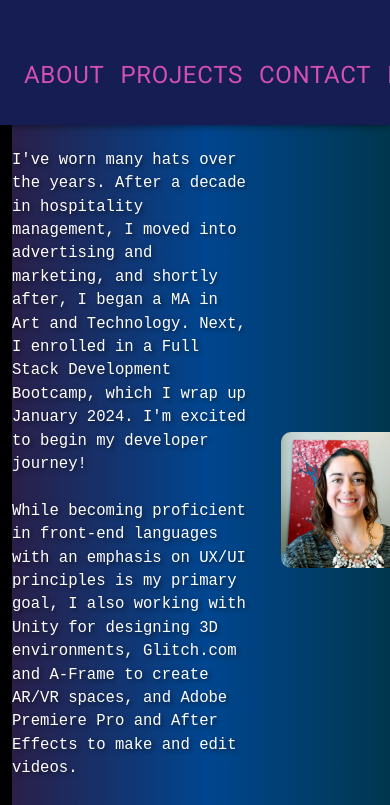
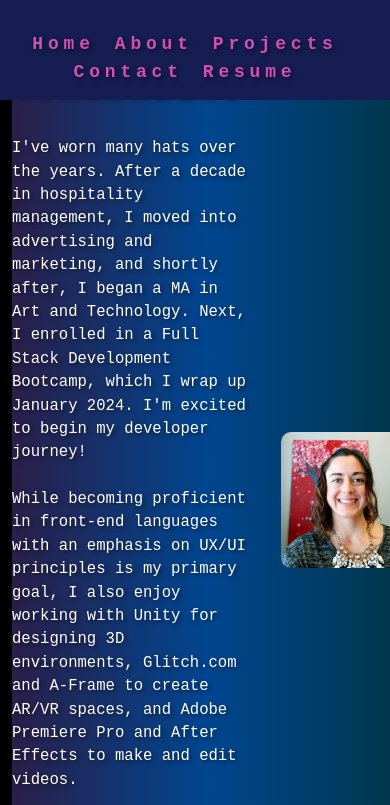
Before and after one commit to tugwellchristi/Portfolio-2.0, a React (Vite) app: page /About in a window 390 px wide. Shown: the top 805 px of the page. Built offline with nearby package versions, Linux system fonts and the light colour scheme.

Commit message:
fixed appbar responsiveness

```diff
--- a/src/components/AppBar.jsx
+++ b/src/components/AppBar.jsx
@@ -1,63 +1,28 @@
-import * as React from 'react';
-import AppBar from '@mui/material/AppBar';
-import Box from '@mui/material/Box';
-import Toolbar from '@mui/material/Toolbar';
-import Typography from '@mui/material/Typography';
-import Menu from '@mui/material/Menu';
-import Container from '@mui/material/Container';
-import MenuItem from '@mui/material/MenuItem';
 import { Link, useLocation } from 'react-router-dom';
-import Button from '@mui/material/Button';
-
-
-const pages = [
-  { name: 'About', path: '/about' },
-  { name: 'Projects', path: '/projects' },
-  { name: 'Contact', path: '/contact' },
-  { name: 'Resume', path: '/resume' },
-];
 
 function ResponsiveAppBar() {
   const hoverColor = '#FFFFFF';
   const textColor = '#D24FB3ff';
-  const [anchorElNav, setAnchorElNav] = React.useState(null);
-  const location = useLocation();
-
-  const handleOpenNavMenu = (event) => {
-    setAnchorElNav(event.currentTarget);
-  };
-
-  const handleCloseNavMenu = () => {
-    setAnchorElNav(null);
-  };
+  const currentPage = useLocation().pathname;
 
   return (
-    <AppBar
-      className="appbar"
-      sx={{
-        height: '125px',
-        width: '100%',
-        top: 0,
-        position: 'fixed',
+    <header
+      className="fixed w-full top-0 z-10"
+      style={{
         backgroundColor: '#151D52ff',
+        height: '100px',
         color: 'white',
-        display: 'flex',
-        flexDirection: 'column',
-        justifyContent: 'center',
-        alignItems: 'center',
+        paddingTop: '10px'
       }}
     >
-      <Container maxWidth="xl" sx={{ maxWidth: '100%' }}>
-        <Toolbar disableGutters>
-          <Typography
-            variant="h6"
-            noWrap
-            sx={{
-              flexGrow: 1,
-              textAlign: 'center',
+      <div className="container mx-auto md:flex md:items-center md:justify-between sm:flex sm:items-center sm:justify-between">
+        <div className="md:w-full sm:w-full text-center">
+          <nav className="md:mr-auto md:ml-4 md:py-1 md:pl-4 sm:mr-auto sm:ml-4 sm:py-1 sm:pl-4 flex flex-wrap items-center justify-center text-base"
+            style={{
               fontFamily: 'monospace',
               fontWeight: 700,
               letterSpacing: '.3rem',
+              backgroundColor: '#151D52ff',
               color: location.pathname === '/' ? hoverColor : textColor,
               textDecoration: 'none',
               fontSize: '2rem',
@@ -66,70 +31,70 @@ function ResponsiveAppBar() {
             }}
           >
             {/* Link for Home */}
-            <Link to="/" style={{ color: 'white', textDecoration: 'none' }}>
+            <Link
+              to="/"
+              className="hidden lg:block mr-5 "
+              style={{ color: 'white', textDecoration: 'none' }}
+            >
               CHRISTI TUGWELL
             </Link>
-          </Typography>
-
-          <Menu
-            id="menu-appbar"
-            anchorEl={anchorElNav}
-            anchorOrigin={{
-              vertical: 'bottom',
-              horizontal: 'left',
-            }}
-            keepMounted
-            transformOrigin={{
-              vertical: 'top',
-              horizontal: 'left',
-            }}
-            open={Boolean(anchorElNav)}
-            onClose={handleCloseNavMenu}
-            sx={{
-              display: { xs: 'block', md: 'none' },
-              '& .MuiMenuItem-root': {
-                margin: '8px 0',
-                padding: '16px',
-                fontSize: '1.5rem',
-              },
+            {/* Home Link for smaller screens */}
+            <Link
+              to="/"
+              className="mr-5 sm:block md:block lg:hidden text-lg"
+              style={{
+                color: currentPage === '/' ? hoverColor : textColor,
+                textDecoration: 'none',
               }}
             >
-            {/* Use Link for each menu item */}
-            {pages.map((page) => (
-              <MenuItem key={page.name} onClick={handleCloseNavMenu}>
+              Home
+            </Link>
+
+            {/* Menu Bar Items */}
             <Link
-                  to={page.path}
-                  style={{ color: location.pathname === page.path ? hoverColor : '#FA6A0Aff', textDecoration: 'none' }}
+              to="/about"
+              className="mr-5 text-lg"
+              style={{
+                color: currentPage === '/about' ? hoverColor : textColor,
+                textDecoration: 'none',
+              }}
             >
-                  <Typography textAlign="center">{page.name}</Typography>
+              About
             </Link>
-              </MenuItem>
-            ))}
-          </Menu>
-
-          <Box sx={{ flexGrow: 1, display: 'flex', justifyContent: 'center' }}>
-            {/* Use Link for each button */}
-            {pages.map((page) => (
-              <Button
-                key={page.name}
-                onClick={handleCloseNavMenu}
-                sx={{
-                  my: 2,
-                  color: location.pathname === page.path ? hoverColor : textColor,
-                  fontSize: '1.5rem',
-                  marginTop: '40px'
+            <Link
+              to="/projects"
+              className="mr-5 text-lg"
+              style={{
+                color: currentPage === '/projects' ? hoverColor : textColor,
+                textDecoration: 'none',
               }}
-                component={Link}
-                to={page.path}
             >
-                {page.name}
-              </Button>
-            ))}
-
-          </Box>
-        </Toolbar>
-      </Container>
-    </AppBar >
+              Projects
+            </Link>
+            <Link
+              to="/contact"
+              className="mr-5 hover:text-white text-lg"
+              style={{
+                color: currentPage === '/contact' ? hoverColor : textColor,
+                textDecoration: 'none',
+              }}
+            >
+              Contact
+            </Link>
+            <Link
+              to="/resume"
+              className="mr-5 hover:text-white text-lg"
+              style={{
+                color: currentPage === '/resume' ? hoverColor : textColor,
+                textDecoration: 'none',
+              }}
+            >
+              Resume
+            </Link>
+          </nav>
+        </div>
+      </div>
+    </header >
   );
 }
 export default ResponsiveAppBar;
--- a/src/pages/About.jsx
+++ b/src/pages/About.jsx
@@ -45,7 +45,7 @@ function About() {
                         I've worn many hats over the years. After a decade in hospitality management, I moved into advertising and marketing, and shortly after, I began a MA in Art and Technology. Next, I enrolled in a Full Stack Development Bootcamp, which I wrap up January 2024. I'm excited to begin my developer journey!
                         <br />
                         <br />
-                        While becoming proficient in front-end languages with an emphasis on UX/UI principles is my primary goal, I also working with Unity for designing 3D environments, Glitch.com and A-Frame to create AR/VR spaces, and Adobe Premiere Pro and After Effects to make and edit videos.
+                        While becoming proficient in front-end languages with an emphasis on UX/UI principles is my primary goal, I also enjoy working with Unity for designing 3D environments, Glitch.com and A-Frame to create AR/VR spaces, and Adobe Premiere Pro and After Effects to make and edit videos.
                         <br />
                         <br />
 
--- a/src/pages/Projects.jsx
+++ b/src/pages/Projects.jsx
@@ -105,7 +105,7 @@ function Projects() {
     <section
       id="projects"
       style={{
-        marginTop: '125px',
+        marginTop: '100px',
         width: '100vw',
         background: 'linear-gradient(270deg, #00364Aff, #004690ff, #2A1F49ff)',
         display: 'flex',
--- a/src/pages/Resume.jsx
+++ b/src/pages/Resume.jsx
@@ -8,7 +8,7 @@ function Resume() {
   return (
     <div
       style={{
-        marginTop: '125px',
+        marginTop: '100px',
         width: '100vw',
         backgroundImage: `url(${backgroundImage})`,
         backgroundSize: 'cover',
```
Lines whose indentation alone changed are shown as unchanged.
